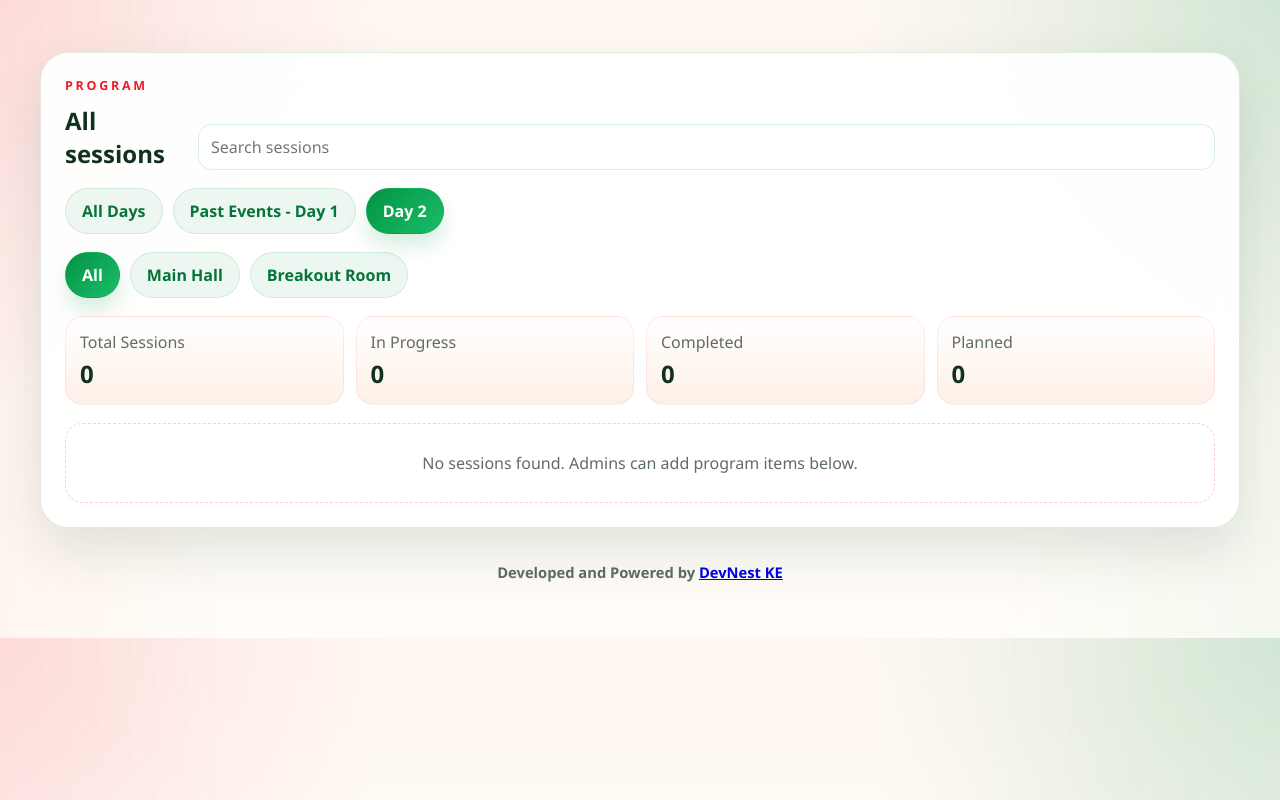
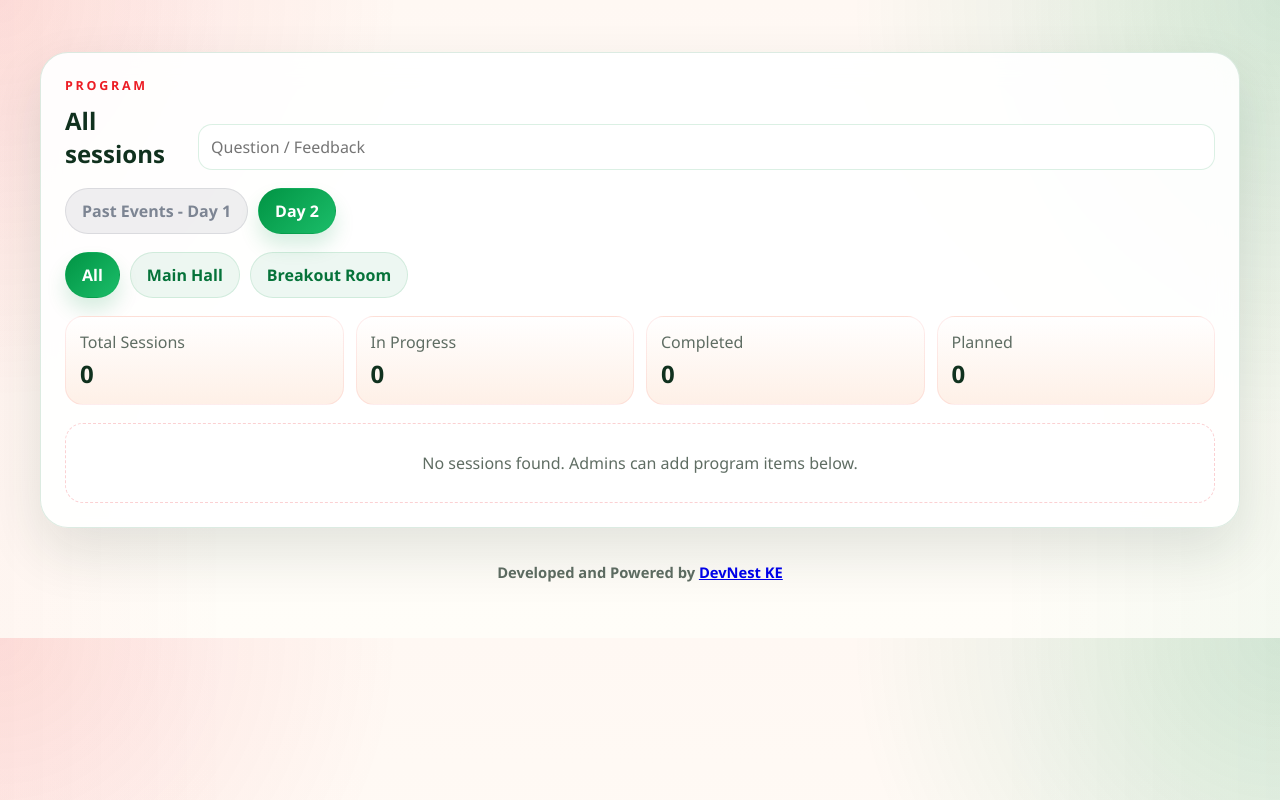
Before and after one commit to VickyMutai/session-management-devnest, a website: page day2.html in a window 1280 px wide. Drawn offline with Linux system fonts and the light colour scheme; no server answers.

Commit message:
Deploy new UI

```diff
--- a/day2.html
+++ b/day2.html
@@ -29,20 +29,13 @@
               <p class="eyebrow">Program</p>
               <h2>All sessions</h2>
             </div>
-            <input type="search" id="search" placeholder="Search sessions" />
+            <input type="search" id="search" placeholder="Question / Feedback" />
           </div>
 
           <div class="day-toggle" role="tablist" aria-label="Day view">
             <button
               type="button"
-              class="day-filter"
-              data-day-filter="all"
-            >
-              All Days
-            </button>
-            <button
-              type="button"
-              class="day-filter"
+              class="day-filter day-filter-muted"
               data-day-filter="2026-07-23"
             >
               Past Events - Day 1
--- a/styles.css
+++ b/styles.css
@@ -330,6 +330,14 @@ button[type="submit"] {
   background: rgba(1, 148, 68, 0.07);
   color: var(--brand-green-deep);
   border: 1px solid rgba(1, 148, 68, 0.12);
+}
+
+.day-filter.day-filter-muted {
+  background: rgba(120, 126, 138, 0.12);
+  color: #7d8593;
+  border-color: rgba(120, 126, 138, 0.18);
+  box-shadow: none;
+  opacity: 1;
 }
 
 .day-filter.active,
```
